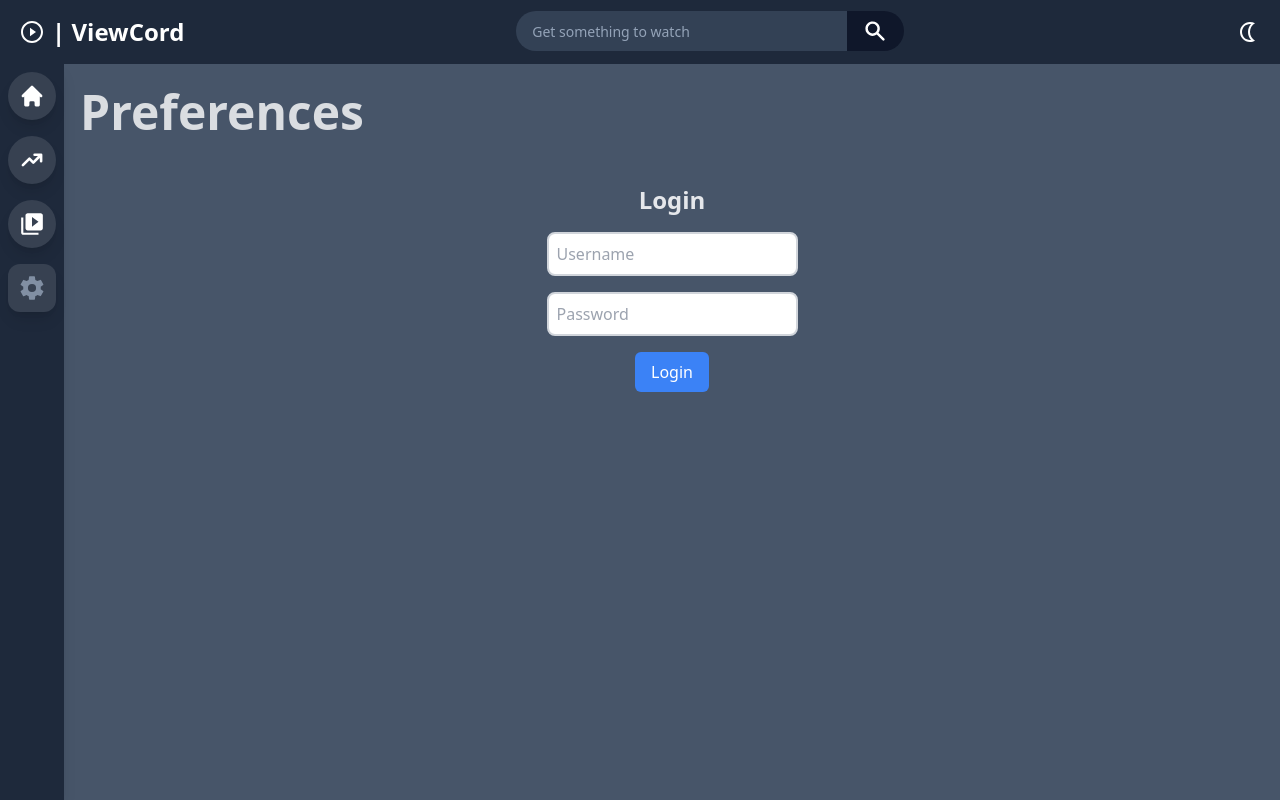
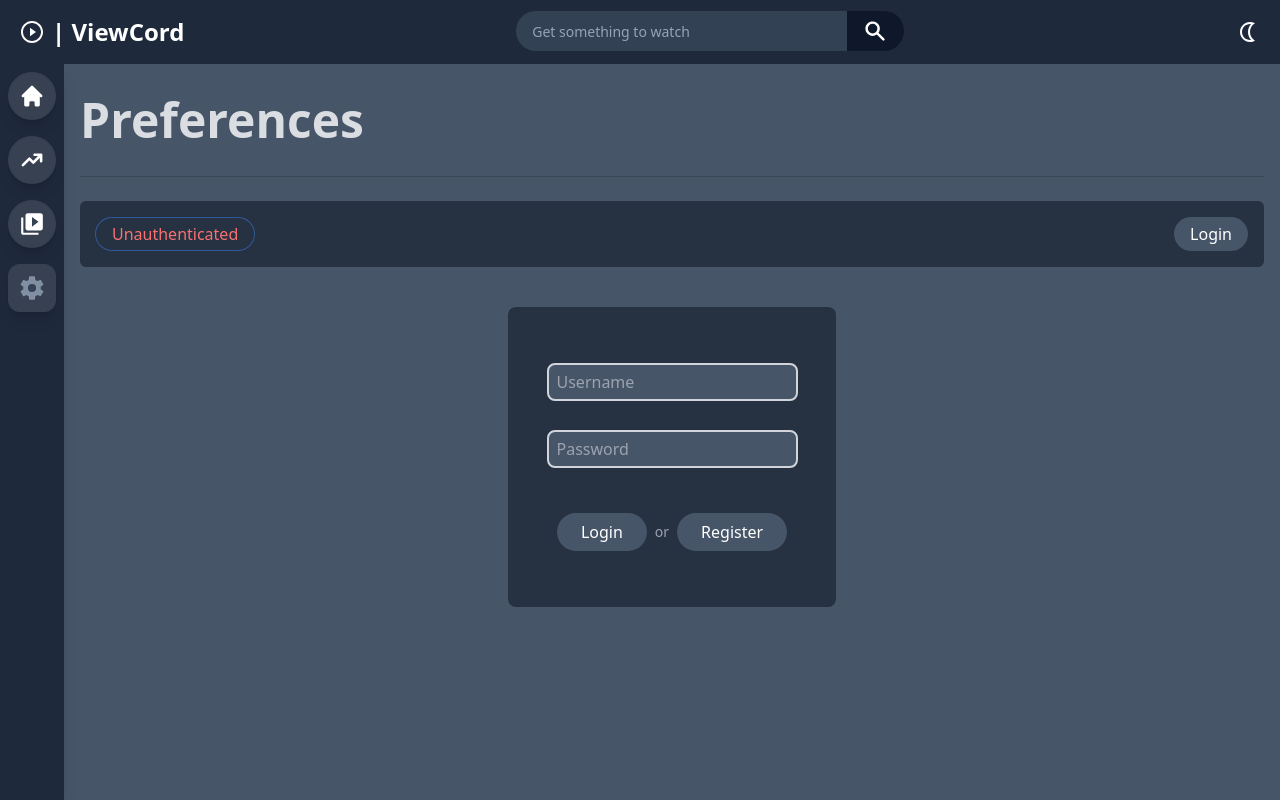
Before and after one commit to abhishek-fluidai/viewcord-web, a React (Vite) app: page /preferences in a window 1280 px wide. Both pictures are taken after a click on the button "Login". Built offline with nearby package versions, Linux system fonts and the light colour scheme.

Commit message:
improved login screen

```diff
--- a/src/components/common/FetchFuctions.js
+++ b/src/components/common/FetchFuctions.js
@@ -1,5 +1,3 @@
-import { useEffect } from "react";
-
 const baseDomain = localStorage.getItem("baseDomain") || "https://pipedapi.kavin.rocks";
 
 export const getVideo = async (id) => {
--- a/src/components/utils/Formatters.js
+++ b/src/components/utils/Formatters.js
@@ -1,5 +1,5 @@
 export function formatDate(date) {
-  const options = { year: "numeric", month: "long", day: "numeric" };
+  const options = { year: "numeric", month: "short", day: "numeric" };
   return new Date(date).toLocaleDateString("en-US", options);
 }
 
--- a/src/pages/Channel/Channel.jsx
+++ b/src/pages/Channel/Channel.jsx
@@ -1,7 +1,8 @@
 import React, { useEffect, useState } from "react";
 import Loader from "../../components/utils/Loader/Loader";
 import { getChannel } from "../../components/common/FetchFuctions";
-// import { VideoCard }from "../../components/utils/VideoCard/VideoCard";
+import { useNavigate } from "react-router-dom";
+import MetaHelmet from "../../components/common/MetaHelmet";
 
 const Channel = () => {
   const [channelData, setChannelData] = useState([]);
@@ -12,7 +13,6 @@ const Channel = () => {
     setLoading(true);
     getChannel(channel_id)
       .then((data) => {
-        // console.log(data);
         setChannelData(data);
         setLoading(false);
       })
@@ -20,11 +20,11 @@ const Channel = () => {
         console.log(err);
         alert("Error Fetching channel");
       });
-    // setChannelData(data);
     setLoading(false);
   }, []);
   return (
     <>
+      <MetaHelmet title={channelData?.name ?? "Loading..." } />
       {loading && <Loader />}
       {!loading && (
         <main className="w-full md:my-4 overflow-hidden  justify-center items-center">
--- a/src/pages/Home/Home.jsx
+++ b/src/pages/Home/Home.jsx
@@ -1,8 +1,9 @@
 import React, { useEffect, useState } from "react";
 import { VideoCard } from "../../components/utils/ContentCards/VideoCard/VideoCard";
 import { getTrending } from "../../components/common/FetchFuctions";
+import MetaHelmet from "../../components/common/MetaHelmet";
 
-const Home = () => {
+const Home = ({isTrending}) => {
   const [trending, setTrending] = useState([]);
 
   useEffect(() => {
@@ -12,6 +13,8 @@ const Home = () => {
   }, []);
 
   return (
+    <>
+  <MetaHelmet title={isTrending ? "Trending" : "Home"} />
     <div className=" w-fullbg-transparent relative flex overflow-hidden md:flex-row flex-col-reverse justify-between">
       <main className="max-w-full h-full flex relative overflow-y-hidden  justify-center">
         <div className="h-full max-w-[1920px]  w-full mx-2 p-2 flex flex-wrap items-start justify-center rounded-tl grid-flow-col auto-cols-max gap-3 md:gap-4 overflow-y-scroll">
@@ -33,6 +36,7 @@ const Home = () => {
         </div>
       </main>
     </div>
+    </>
   );
 };
 export default Home;
--- /dev/null
+++ b/src/pages/Preferences/Login.jsx
@@ -0,0 +1,151 @@
+import { useState } from "react";
+import { login, register } from "../../components/common/FetchFuctions";
+import { setLocal, getLocal } from "../../components/utils/StorageUtils";
+
+const Login = () => {
+  const [username, setUsername] = useState("");
+  const [password, setPassword] = useState("");
+  const [isLoginOpen, setIsLoginOpen] = useState(false)
+
+  const handleUsername = (e) => {
+    setUsername(e.target.value);
+  };
+
+  const handlePassword = (e) => {
+    setPassword(e.target.value);
+  };
+
+  const handleLogin = async () => {
+    if (username === "" || password === "") {
+      return;
+    }
+    const res = await login(username, password);
+    if (res.error) {
+      alert(res.error);
+      return;
+    }
+    if (res.token) {
+      setLocal("token", res.token);
+      setLocal("username", username);
+      window.location.reload();
+    }
+  };
+
+  const handleRegister = async () => {
+    if (username === "" || password === "") {
+      return;
+    }
+    const res = await register(username, password);
+    if (res.error) {
+      alert(res.error);
+      return;
+    }
+    if (res.token) {
+      setLocal("token", res.token);
+      setLocal("username", username);
+      window.location.reload();
+    }
+  };
+  return (
+    <div className="flex flex-col ">
+      <div className="flex flex-col gap-4 ">
+        {getLocal("token") ? (
+          <div
+            className="flex flex-col gap-4 p-8 sm:flex-row justify-between items-center w-full sm:p-4 bg-gray-100 dark:bg-gray-800/80 rounded-md  my-4"
+          >
+            <span className="text-md font-normal text-gray-700 dark:text-green-400 px-4 py-[4px] ring-1 rounded-full ">
+                    Authenticated as {getLocal("username")}
+            </span>
+
+            <div
+            className="flex gap-2 "
+            >
+              <button
+                className="bg-red-400/80 text-white px-4 py-[5px] rounded-full"
+                onClick={(e) => {
+                  setLocal("token", "");
+                  setLocal("username", "");
+                  window.location.reload();
+                }}
+              >
+                Delete Account
+              </button>
+
+            <button className="bg-slate-600 text-white px-4 py-[5px] rounded-full"
+              onClick={(e) => {
+                setLocal("token", "");
+                setLocal("username", "");
+                window.location.reload();
+              }}
+            >
+              Logout
+            </button>
+            </div>
+          </div>
+        ) : (
+          <>
+          <div
+          className="flex flex-col gap-4 p-8 sm:flex-row justify-between items-center w-full sm:p-4 bg-gray-100 dark:bg-gray-800/80 rounded-md  my-4"
+        >
+          <span className="text-md font-normal text-gray-700 dark:text-red-400 px-4 py-[4px] ring-1 rounded-full ">
+                  Unauthenticated
+          </span>
+          <button className="bg-slate-600 text-white px-4 py-[5px] rounded-full"
+            onClick={(e) => {
+              e.preventDefault();
+              setIsLoginOpen(prev => !prev)
+            }}
+          >
+            Login
+          </button>
+
+        </div>
+          <div
+          className="flex flex-col gap-4 justify-between items-center w-[328px] m-auto my-2  py-14 bg-gray-100 dark:bg-gray-800/80 rounded-lg"
+          style={{minHeight: "300px",
+          display: isLoginOpen ? "flex" : "none"
+          }}
+          >
+
+            <input
+              type="text"
+              value={username}
+              onChange={handleUsername}
+              className="border-2 border-gray-300 p-2 dark:bg-slate-600 dark:text-white py-[5px] rounded-lg focus:outline-none focus:border-blue-500"
+              placeholder="Username" />
+            <input
+              type="password"
+              value={password}
+              onChange={handlePassword}
+              className="border-2 border-gray-300 p-2 py-[5px] rounded-lg dark:text-white dark:bg-slate-600 focus:outline-none focus:border-blue-500"
+              placeholder="Password" />
+            <div
+            className="flex flex-row gap-2 justify-between items-center mt-4"
+            >
+            <button className="bg-slate-600 text-white px-6 py-[7px] rounded-full"
+              onClick={(e) => {
+                e.preventDefault();
+                handleLogin();
+              }}
+            >
+              Login
+            </button>
+          <span className="text-sm text-gray-500 dark:text-gray-400">or</span>
+          <button className="bg-slate-600 text-white px-6 py-[7px] rounded-full"
+              onClick={(e) => {
+                e.preventDefault();
+                handleRegister();
+              }}
+            >
+              Register
+            </button>
+
+            </div>
+          </div>
+          </>)}
+      </div>
+    </div>
+  );
+};
+
+export default Login;
--- a/src/pages/Preferences/Preferences.jsx
+++ b/src/pages/Preferences/Preferences.jsx
@@ -1,101 +1,27 @@
-import Recat from "react";
-import { useEffect, useRef, useState } from "react";
-import { Navigate } from "react-router-dom";
-import {login } from "../../components/common/FetchFuctions"
-import { setLocal,getLocal } from "../../components/utils/StorageUtils";
+import MetaHelmet from "../../components/common/MetaHelmet";
+import { getLocal } from "../../components/utils/StorageUtils";
+import Login from "./Login";
 
 const Preferences = () => {
-  useEffect(() => {
-  console.log("Preferences",getLocal("isLogged"));
-  }, []);
+  return (
+    <>
+  <MetaHelmet title="Preferences" />
+    <div
+    className="w-full h-full flex flex-col justify-start px-4 py-2 items-start"
+    >
+      <div
+      className="w-full  flex flex-col justify-start items-center  border-b-[1px] border-gray-200 dark:border-gray-700/80 py-4"
+      >
+      <h1
+      className="text-5xl font-bold text-gray-800 text-center w-full md:text-left py-2 pb-4 dark:text-white/80"
+      >Preferences</h1>
 
-  return (
-    <div>
-      <h1
-      className="text-5xl font-bold text-gray-800 text-center md:text-left my-6 ml-4 dark:text-white/80"
-      >Preferences</h1>
-      <br />
+      </div>
+      <div className="flex flex-col gap-4 w-full my-2">
       <Login />
-    </div>
-  );
-};
-
-const Login = () => {
-  const [username, setUsername] = useState("");
-  const [password, setPassword] = useState("");
-
-  const handleUsername = (e) => {
-    setUsername(e.target.value);
-  };
-
-  const handlePassword = (e) => {
-    setPassword(e.target.value);
-  };
-
-  const handleLogin = async () => {
-    if (username === "" || password === "") {
-      return;
-    }
-    const res = await login(username, password);
-    if (res.error) {
-      alert(res.error);
-      return
-    }
-    if (res.token) {
-        setLocal("token", res.token);
-        window.location.reload();
-    }
-
-    };
-
-
-  return (
-    <div className="flex flex-col ">
-      <div className="flex flex-col gap-4 justify-center items-center">
-       {getLocal("token") ? (
-        <>
-        <h3 className="text-2xl font-bold text-gray-700 dark:text-gray-200">
-          {/* You are logged in as {getLocal("username")} */}
-        </h3>
-        <button className="bg-blue-500 text-white px-4 py-2 rounded-md"
-        onClick={(e) => {
-            setLocal("token", "");
-            window.location.reload();
-        }}
-        >
-          Logout
-        </button>
-      </>
-       ):(
-       <>
-       <h3 className="text-2xl font-bold text-gray-700 dark:text-gray-200">
-          Login
-        </h3>
-        <input
-          type="text"
-          value={username}
-          onChange={handleUsername}
-          className="border-2 border-gray-300 p-2 rounded-lg focus:outline-none focus:border-blue-500"
-          placeholder="Username"
-        />
-        <input
-          type="password"
-          value={password}
-         onChange={handlePassword}
-          className="border-2 border-gray-300 p-2 rounded-lg focus:outline-none focus:border-blue-500"
-          placeholder="Password"
-        />
-        <button className="bg-blue-500 text-white px-4 py-2 rounded-md"
-        onClick={(e) => {
-            e.preventDefault();
-            handleLogin()
-        }}
-        >
-          Login
-        </button>
-        </>)}
       </div>
     </div>
+    </>
   );
 };
 
--- a/src/pages/Subscriptions/Subscriptions.jsx
+++ b/src/pages/Subscriptions/Subscriptions.jsx
@@ -3,6 +3,7 @@ import { getLocal } from '../../components/utils/StorageUtils';
 import { getSubscriptions } from '../../components/common/FetchFuctions';
 import {SubscriptionCard} from '../../components/utils/ContentCards/ChannelCard/ChannelCard';
 import Loader from '../../components/utils/Loader/Loader';
+import MetaHelmet from '../../components/common/MetaHelmet';
 
 const Subscriptions = () => {
   const [subscriptions, setSubscriptions] = useState([]);
@@ -24,6 +25,8 @@ const Subscriptions = () => {
   }, [])
 
   return (
+    <>
+    <MetaHelmet title="Subscriptions" />
     <div>
       <h1
       className="text-5xl font-bold text-gray-800 text-center md:text-left my-6 ml-4 dark:text-white/80"
@@ -35,6 +38,7 @@ const Subscriptions = () => {
         ))}
       </div>
     </div>
+    </>
   );
 }
 
```
Also changed, not shown: src/App.jsx (+3 -4 lines), src/pages/NewHome/NewHome.jsx (+1 -6 lines), src/pages/NewHome/NewHome.module.css (deleted, +0 -36 lines).
